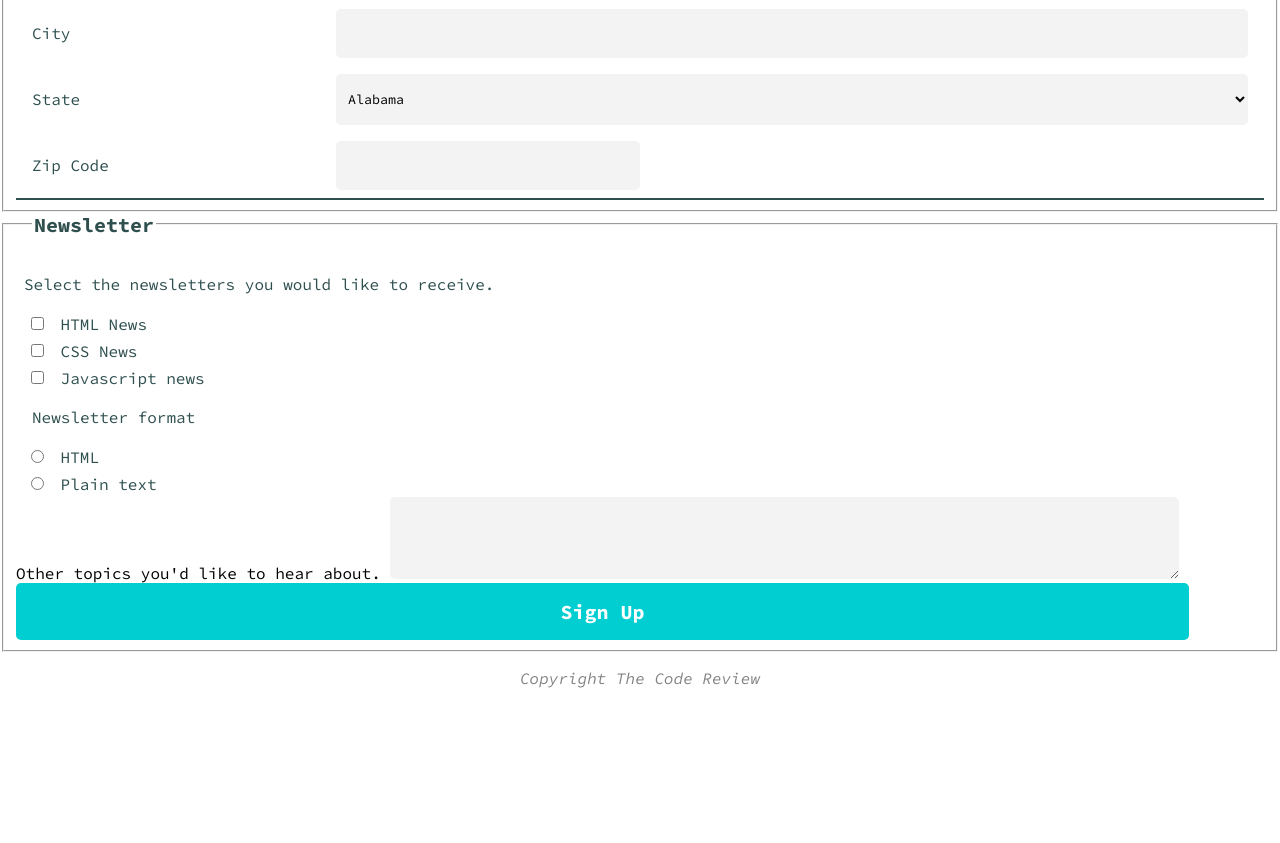
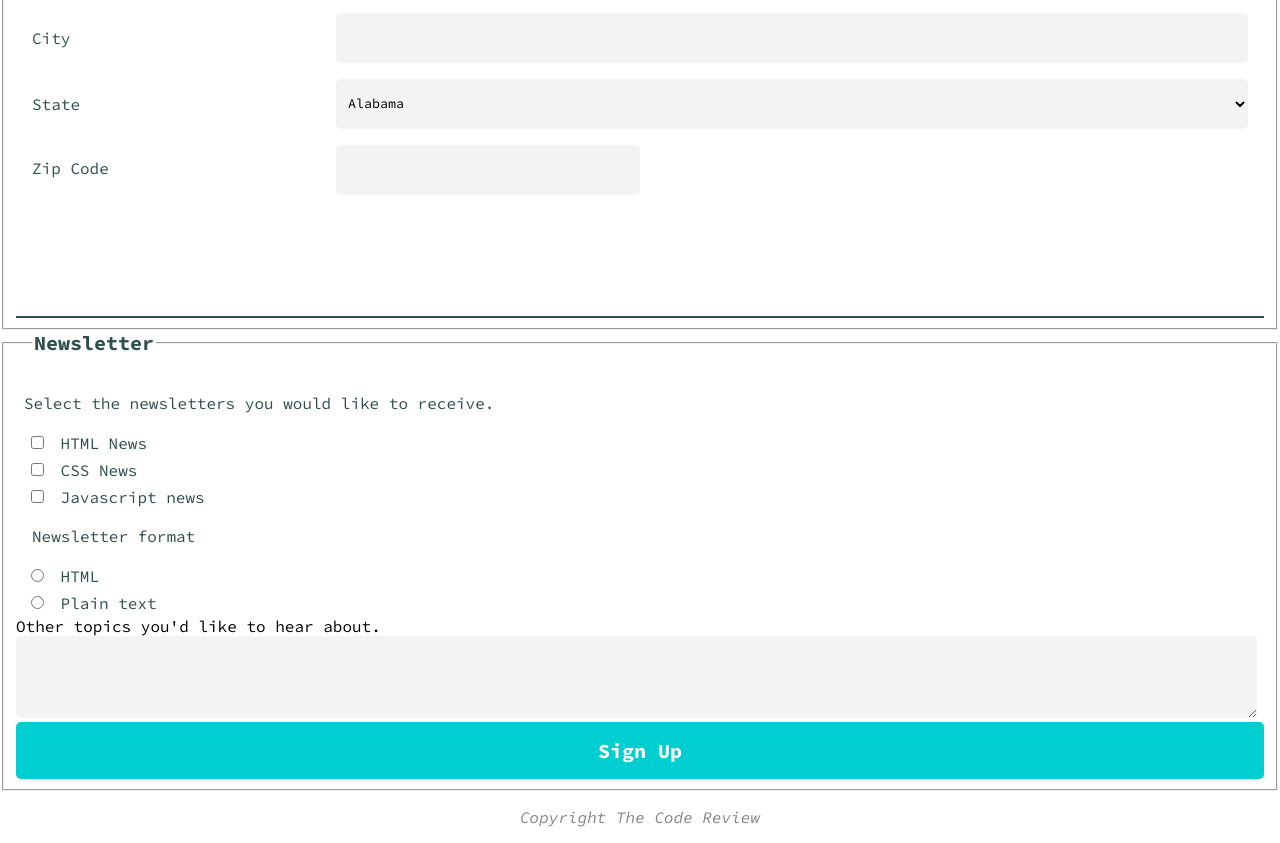
Before and after one commit to Paulino101/signUpForm, a plain HTML site: page index.html in a window 1280 px wide. Shown: the part 486-1329 px from the top of the page. Before the commit the page ends 1190 px from the top, so only its background shows below. Drawn offline with Linux system fonts and the light colour scheme.

Commit message:
3rd revidsion

```diff
--- a/index.html
+++ b/index.html
@@ -149,7 +149,8 @@
             <input type="radio" name="format" id="plain" value="plain" />
             <label for="plain">Plain text</label>
           </div>
-          <label for="topics">Other topics you'd like to hear about.</label>
+          <label for="topics">Other topics you'd like to hear about.</label
+          ><br />
           <textarea name="topics" id="topics" cols="30" rows="10"></textarea
           ><br />
           <input type="submit" value="Sign Up" />
--- a/styles.css
+++ b/styles.css
@@ -50,8 +50,10 @@ select,
 textarea {
   background-color: rgb(243, 243, 243);
   border: white;
-  padding: 1rem 3.5rem;
-  margin: 0.5rem 1rem 0.5rem 1rem;
+  /* padding: 1rem 3.5rem;
+  margin: 0.5rem 1rem 0.5rem 1rem; */
+  width: 100%;
+  height: 50px;
 }
 input[type="text"]::placeholder {
   text-align: right;
@@ -66,10 +68,11 @@ input[type="email"] {
 }
 #zip {
   border-bottom: 2rem;
-  width: 10%;
+  width: 50%;
+  margin-bottom: 10%;
 }
 #state-list {
-  width: 90%;
+  width: 100%;
 }
 /* End of Contact Info Styles */
 /* Start of Newsletter Styles */
@@ -105,7 +108,9 @@ input[type="submit"] {
   width: 100%;
   margin: auto;
 }
-input[type="text"]:focus {
+input:focus,
+textarea:focus,
+select:focus {
   border: 1px orange solid;
 }
 
@@ -135,12 +140,12 @@ footer p {
   select {
     padding-left: 23rem;
   }
-  textarea {
-    padding: 1rem 18rem;
+
+  #topics {
+    width: 93%;
   }
   input[type="submit"] {
-    padding: 1rem 20.7rem;
-    width: 94%;
+    width: 100%;
   }
   .contact_info br {
     display: none;
@@ -172,8 +177,6 @@ footer p {
   }
   .zip {
     justify-content: flex-start;
-  }
-  #topics {
-    width: 17%;
+    align-items: baseline;
   }
 }
```
